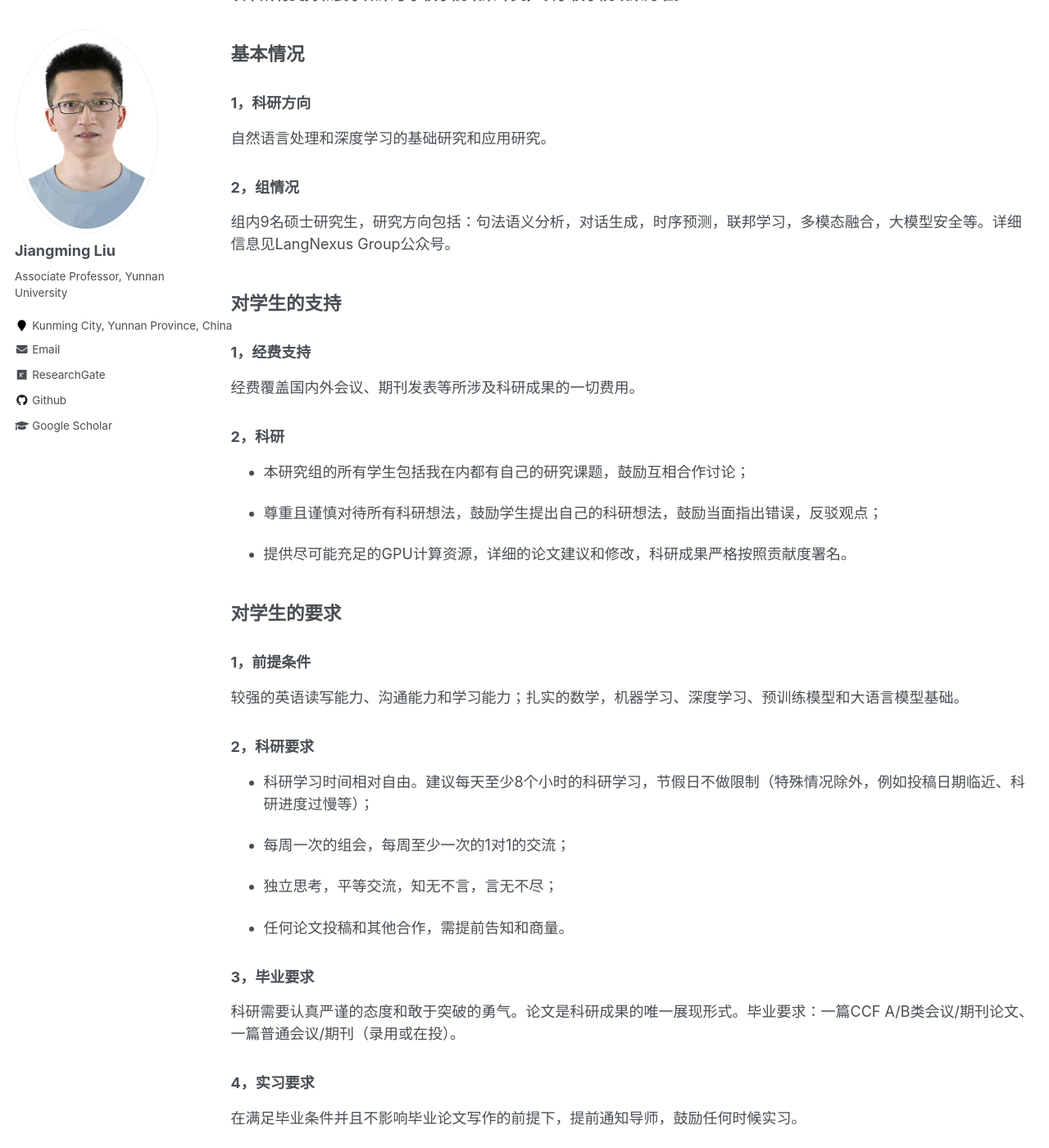
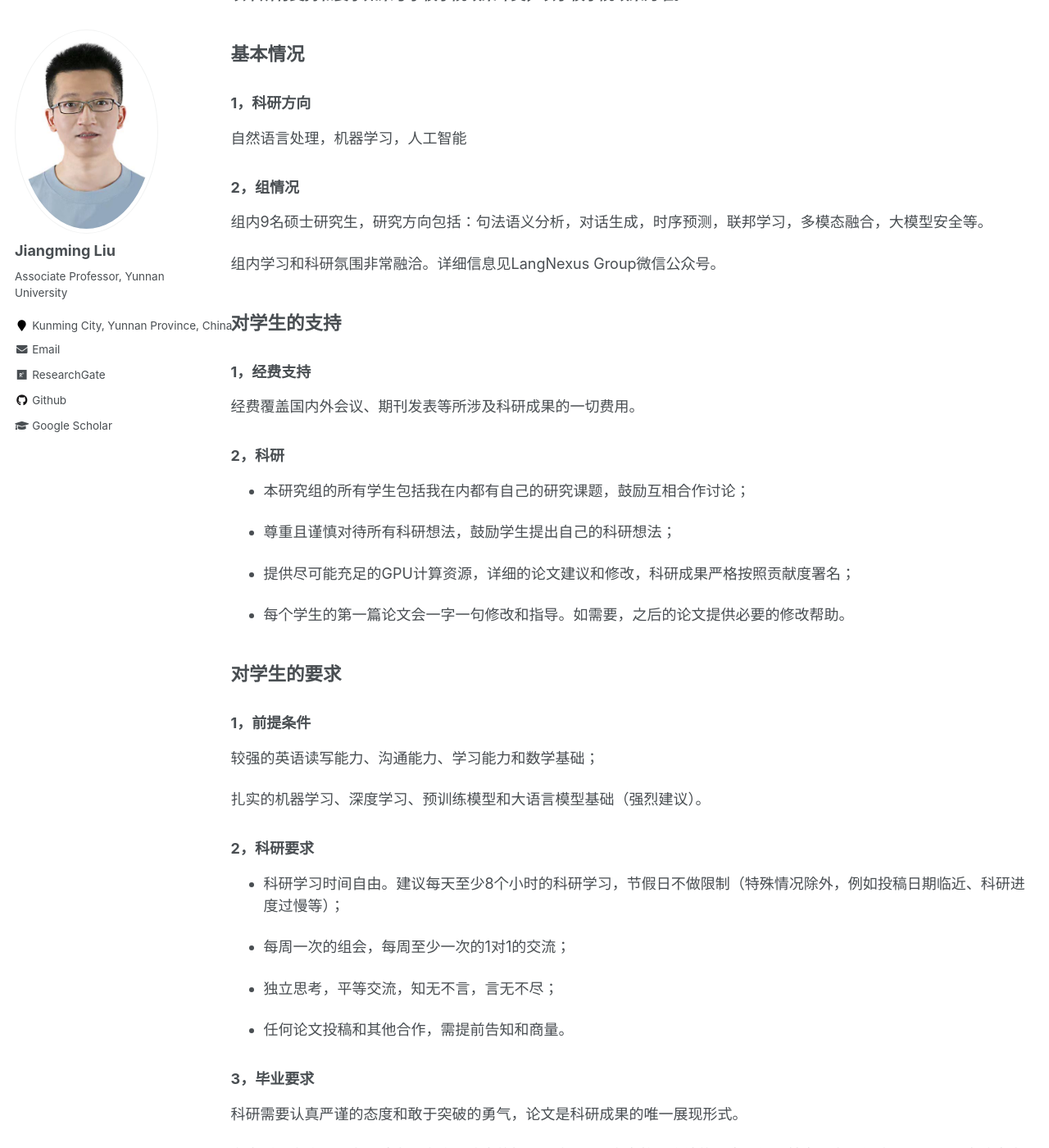
Before and after one commit to LeonCrashCode/LeonCrashCode.github.io, a Jekyll site: the page built from _pages/group_zh.md, in a window 1280 px wide and 1400 px high, scrolled down 254 px. Shown: the whole window at 82% size. Built offline with Jekyll 4.4.1, drawn with Linux system fonts in a browser that asks for light colours; some of the changed text lies outside the part shown.

Commit message:
Update group_zh.md

```diff
--- a/_pages/group_zh.md
+++ b/_pages/group_zh.md
@@ -16,11 +16,13 @@ author_profile: true
 
 ### 1，科研方向
 
-自然语言处理和深度学习的基础研究和应用研究。
+自然语言处理，机器学习，人工智能
 
 ### 2，组情况
 
-组内9名硕士研究生，研究方向包括：句法语义分析，对话生成，时序预测，联邦学习，多模态融合，大模型安全等。详细信息见LangNexus Group公众号。
+组内9名硕士研究生，研究方向包括：句法语义分析，对话生成，时序预测，联邦学习，多模态融合，大模型安全等。
+
+组内学习和科研氛围非常融洽。详细信息见LangNexus Group微信公众号。
 
 ## 对学生的支持
 
@@ -32,19 +34,23 @@ author_profile: true
 
 - 本研究组的所有学生包括我在内都有自己的研究课题，鼓励互相合作讨论；
 
-- 尊重且谨慎对待所有科研想法，鼓励学生提出自己的科研想法，鼓励当面指出错误，反驳观点；
+- 尊重且谨慎对待所有科研想法，鼓励学生提出自己的科研想法；
 
-- 提供尽可能充足的GPU计算资源，详细的论文建议和修改，科研成果严格按照贡献度署名。
+- 提供尽可能充足的GPU计算资源，详细的论文建议和修改，科研成果严格按照贡献度署名；
+
+- 每个学生的第一篇论文会一字一句修改和指导。如需要，之后的论文提供必要的修改帮助。
 
 ## 对学生的要求
 
 ### 1，前提条件
 
-较强的英语读写能力、沟通能力和学习能力；扎实的数学，机器学习、深度学习、预训练模型和大语言模型基础。
+较强的英语读写能力、沟通能力、学习能力和数学基础；
+
+扎实的机器学习、深度学习、预训练模型和大语言模型基础（强烈建议）。
 
 ### 2，科研要求
 
-- 科研学习时间相对自由。建议每天至少8个小时的科研学习，节假日不做限制（特殊情况除外，例如投稿日期临近、科研进度过慢等）；
+- 科研学习时间自由。建议每天至少8个小时的科研学习，节假日不做限制（特殊情况除外，例如投稿日期临近、科研进度过慢等）；
 
 - 每周一次的组会，每周至少一次的1对1的交流；
 
@@ -54,7 +60,13 @@ author_profile: true
 
 ### 3，毕业要求
 
-科研需要认真严谨的态度和敢于突破的勇气。论文是科研成果的唯一展现形式。毕业要求：一篇CCF A/B类会议/期刊论文、一篇普通会议/期刊（录用或在投）。
+科研需要认真严谨的态度和敢于突破的勇气，论文是科研成果的唯一展现形式。
+
+学术型硕士毕业要求：结合硕士毕业论文的撰写要求，2-3个完整且连续的研究工作，其中一个工作达到CCF A/B类论文水平。
+
+专业型硕士毕业要求：结合硕士毕业论文的撰写要求，2-3个完整且连续的研究工作。
+
+以上适用于2026年入学的学生。
 
 ### 4，实习要求
 
```
Also changed, not shown: other parts of _pages/group_zh.md (+1 -1 lines).
